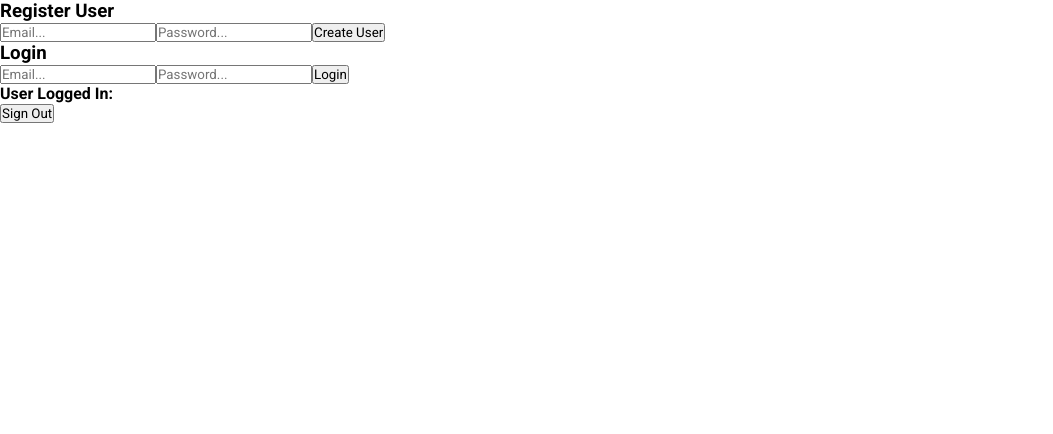
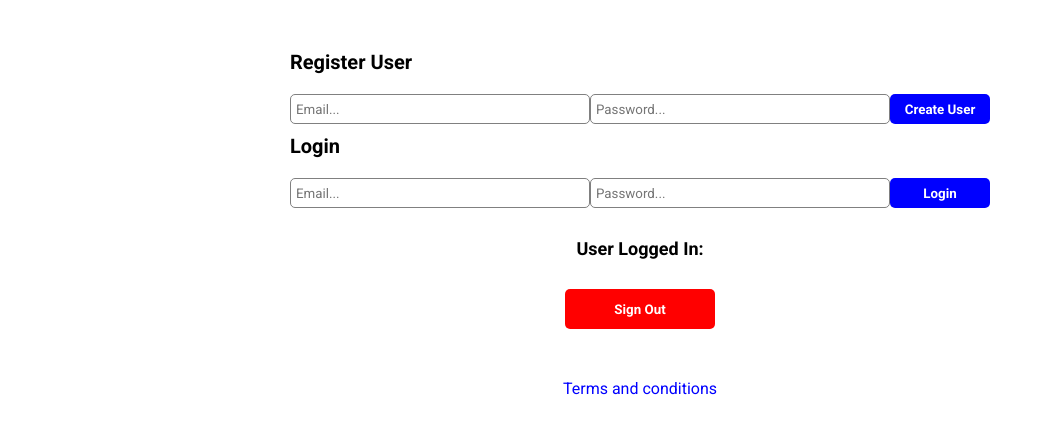
Before and after one commit to haddadrayan72/Applications-Web-et-Securite, a React (Create React App) app in the folder fitlearning/: page /Login in a window 1280 px wide. Shown: the top 434 px of the page, without its empty margins (0-1053 px from the left). Built offline with nearby package versions, Linux system fonts and the light colour scheme; no server answers.

Commit message:
login page css

```diff
--- a/fitlearning/src/Pages/Boutique.js
+++ b/fitlearning/src/Pages/Boutique.js
@@ -12,6 +12,7 @@ import bcaa  from '../components/Produits/bcaa.png';
 import whey  from '../components/Produits/whey.png';
 import bio  from '../components/Produits/bio.png';
 import veganbar  from '../components/Produits/veganbar.png';
+
 
 
 const products = [
--- a/fitlearning/src/Pages/Login.css
+++ b/fitlearning/src/Pages/Login.css
@@ -1,112 +1,68 @@
-/* Colors */
 .login-container {
-     --green-seaweed: rgba(2, 128, 144, 1);
-     --blue-queen: rgba(69, 105, 144, 1);
-     --red-fire: rgba(244, 91, 105, 1);
+    display: flex;
+    flex-direction: column;
+    align-items: center;
+    justify-content: center;
+    margin-top: 50px;
 }
 
-/* Fonts */
-.login-container body {
-     font-family: 'Asap', sans-serif;
+h3 {
+    font-size: 20px;
+    font-weight: bold;
+    margin-bottom: 10px;
 }
 
-/* Login Form */
-.login-container .login {
-     position: absolute;
-     top: 50%;
-     left: 50%;
-     transform: translate(-50%, -50%);
-     width: 400px;
-     padding: 40px 30px 30px 30px;
-     border-radius: 10px;
-     background-color: white;
-     overflow: hidden;
-     box-shadow: 5px 10px 10px rgba(var(--green-seaweed), 0.2);
-     transition: transform 300ms, box-shadow 300ms;
+input {
+    width: 300px;
+    height: 30px;
+    margin-bottom: 10px;
+    padding: 5px;
+    border-radius: 5px;
+    border: 1px solid gray;
 }
 
-.login-container .login::before,
-.login-container .login::after {
-     content: '';
-     position: absolute;
-     z-index: -1;
+button {
+    width: 100px;
+    height: 30px;
+    background-color: blue;
+    color: white;
+    font-weight: bold;
+    border-radius: 5px;
+    border: none;
+    cursor: pointer;
+    margin-top: 10px;
 }
 
-.login-container .login::before {
-     left: 40%;
-     bottom: -130%;
-     width: 600px;
-     height: 600px;
-     background-color: rgba(var(--blue-queen), 0.15);
-     border-top-left-radius: 40%;
-     border-top-right-radius: 45%;
-     border-bottom-left-radius: 35%;
-     border-bottom-right-radius: 40%;
-     animation: waves 6s infinite linear;
+.user {
+    font-size: 18px;
+    font-weight: bold;
+    margin-top: 20px;
 }
 
-.login-container .login::after {
-     left: 35%;
-     bottom: -125%;
-     width: 600px;
-     height: 600px;
-     background-color: rgba(var(--green-seaweed), 0.2);
-     border-top-left-radius: 40%;
-     border-top-right-radius: 45%;
-     border-bottom-left-radius: 35%;
-     border-bottom-right-radius: 40%;
-     animation: waves 7s infinite;
+.user-email {
+    font-size: 16px;
+    font-weight: bold;
+    margin-top: 10px;
 }
 
-.login-container .login>input {
-     display: block;
-     width: 100%;
-     padding: 10px;
-     margin: 15px 0;
-     font-size: 16px;
-     font-family: 'Asap', sans-serif;
-     border-radius: 5px;
-     border: none;
-     background-color: white;
+.logout-btn {
+    width: 150px;
+    height: 40px;
+    background-color: red;
+    color: white;
+    font-weight: bold;
+    border-radius: 5px;
+    border: none;
+    cursor: pointer;
+    margin-top: 20px;
 }
 
-.login-container .login>button {
-     width: 80px;
-     margin-top: 10px;
-     margin-left: -5px;
-     padding: 10px 0;
-     border-radius: 5px;
-     border: none;
-     background-color: var(--red-fire);
-     color: white;
-     font-size: 16px;
-     font-family: 'Asap', sans-serif;
-     text-transform: uppercase;
-     cursor: pointer;
-     transition: background-color 300ms;
+.link {
+    margin-top: 50px;
+    text-decoration: none;
+    color: blue;
 }
 
-.login-container .login>button:hover {
-     background-color: darken(var(--red-fire), 5%);
+.link:hover {
+    text-decoration: underline;
 }
-
-/* Waves Animation */
-.login-container {@keyframes waves {
-     from {
-          transform: rotate(0);
-     }
-
-     to {
-          transform: rotate(360deg);
-     }
-}}
-
-/* Link */
-.login-container a {
-     position: absolute;
-     right: 10px;
-     bottom: 10px;
-     font-size: 12px;
-     color: rgba(255, 255, 255, 0.6);
-     text-decoration: none;
-}
--- a/fitlearning/src/Pages/Login.js
+++ b/fitlearning/src/Pages/Login.js
@@ -4,7 +4,7 @@ import {
      signInWithEmailAndPassword,
      onAuthStateChanged,
      signOut,
-} from "firebase/auth";
+}from "firebase/auth";
 import { auth } from "../Firebase";
 import "./Login.css";
 
```
Also changed, not shown: fitlearning/package.json (+4 -4 lines), fitlearning/src/Firebase.js (line endings or trailing spaces), 1 other file (tests, documents, lock files or other folders).
